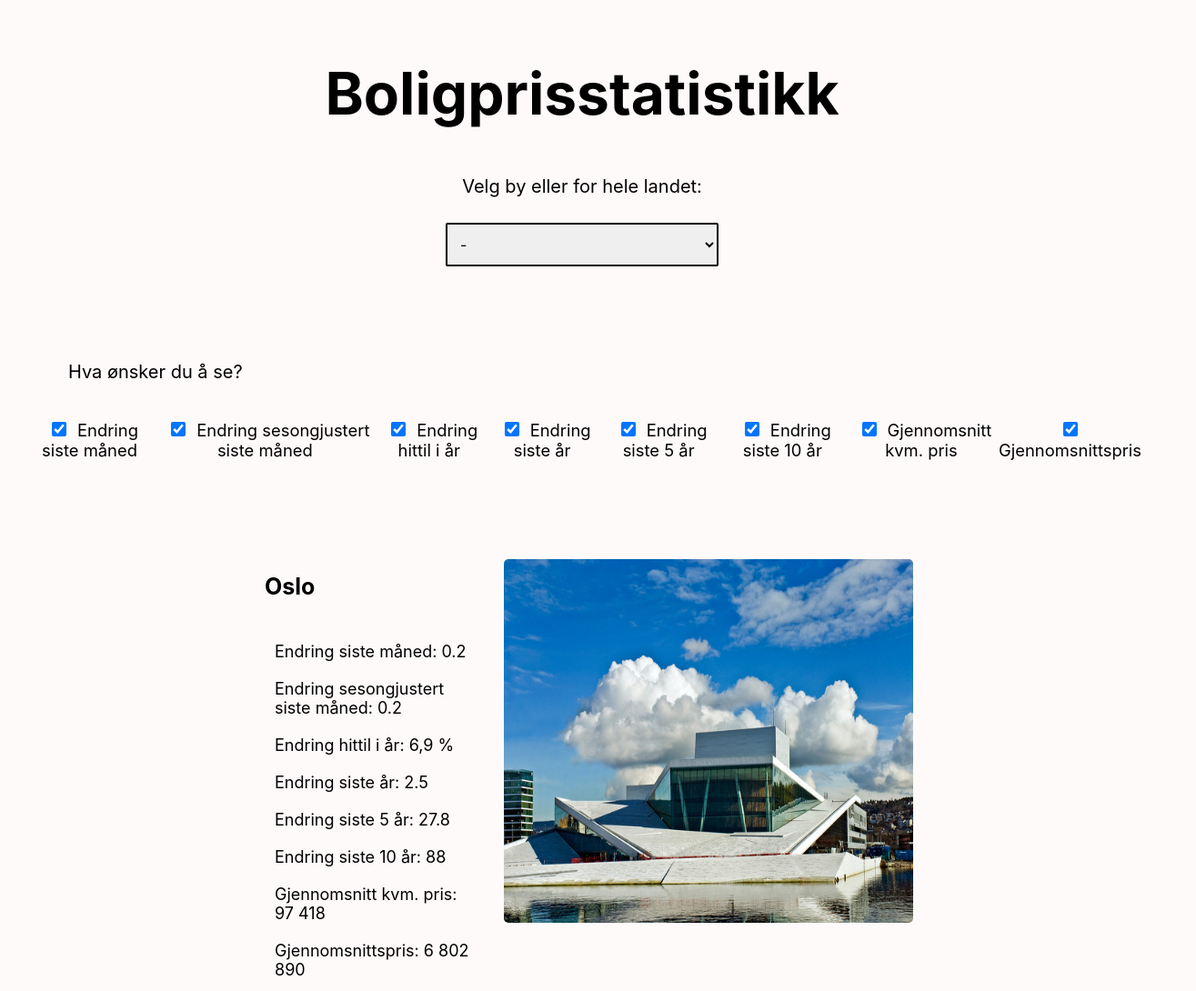
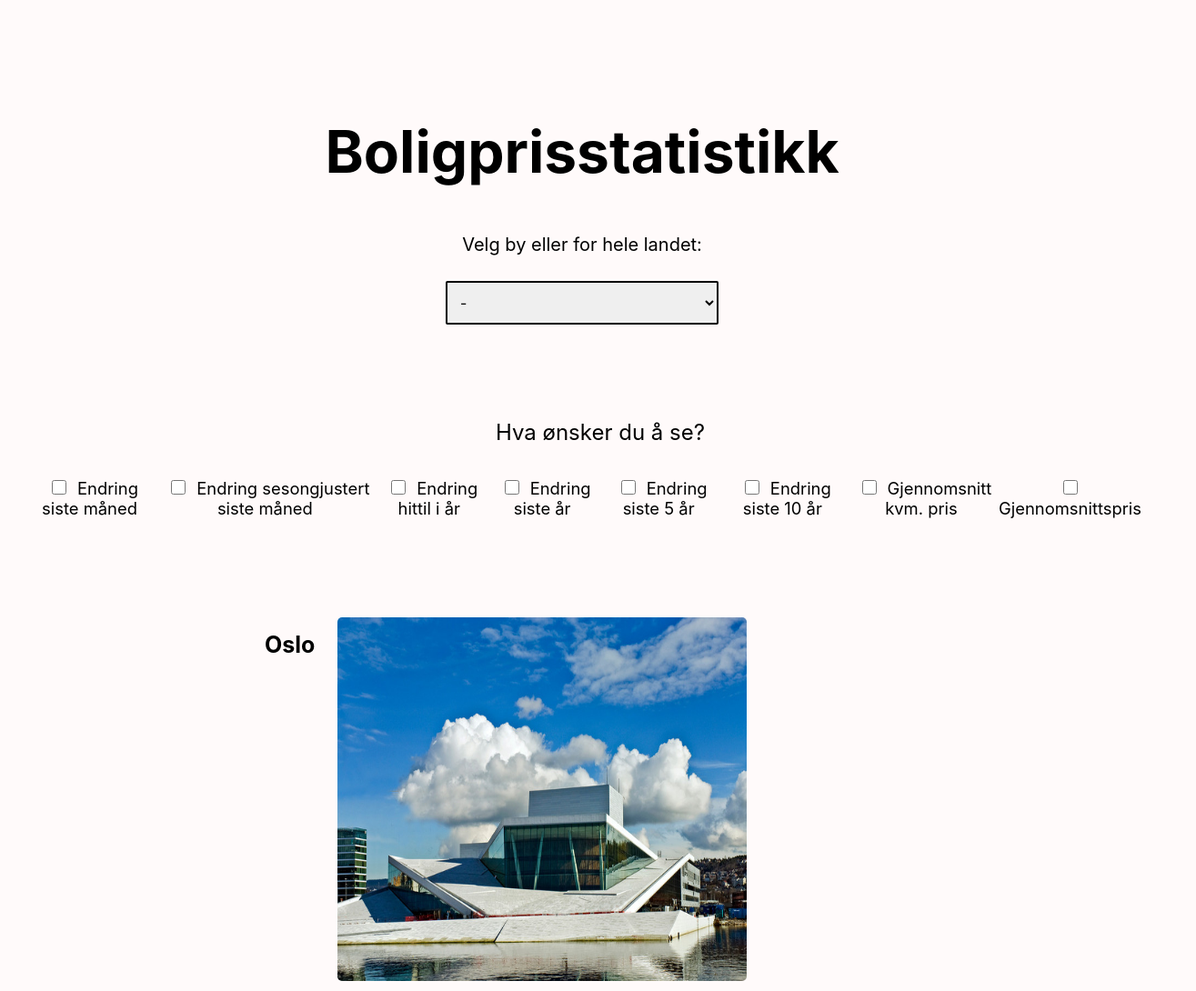
Before and after one commit to petterbjerkaker/fvn-assignment, a plain HTML site: page index.html in a window 1280 px wide. Shown: the top 1090 px of the page at 91% size, 1315 px wide, since content can reach past the window. Drawn offline with Linux system fonts and the light colour scheme.

Commit message:
Change html, css, js

```diff
--- a/css/styles.css
+++ b/css/styles.css
@@ -11,6 +11,7 @@ body{
 	display:flex;
 	justify-content: center;
 	padding:2rem;
+	padding-top:6rem;
 	margin-top:2rem;
 	font-size:4rem;
 }
@@ -82,9 +83,11 @@ p{
 .checkbox-container_title{
 	width:100%;
 	height:1.5rem;
-	font-size:1.25rem;
+	font-size:1.5rem;
 	padding:40px;
-	margin-left:35px;
+	padding-left:5rem;
+	display: flex;
+	justify-content: center;
 }
 
 .checkbox-container{
--- a/index.html
+++ b/index.html
@@ -3,7 +3,7 @@
 <head>
 	<meta charset="UTF-8">
 	<meta name="viewport" content="width=device-width, initial-scale=1.0">
-	<title>Document</title>
+	<title>Boligprisstatistikk</title>
 	<link rel="stylesheet" href="css/reset.css">
 	<link rel="stylesheet" href="css/styles.css">
 	<script src="script.js" defer></script>
@@ -28,14 +28,14 @@
 			Hva ønsker du å se?
 		</div>
 		<div class="checkbox-container" id="checkbox-container">
-			<label><input class="checkbox" type="checkbox" value="Endring siste måned" checked>Endring siste måned</label>
-			<label><input class="checkbox" type="checkbox" value="Endring sesongjustert siste måned" checked>Endring sesongjustert siste måned</label>
-			<label><input class="checkbox" type="checkbox" value="Endring hittil i år" checked>Endring hittil i år</label>
-			<label><input class="checkbox" type="checkbox" value="Endring siste år" checked>Endring siste år</label>
-			<label><input class="checkbox" type="checkbox" value="Endring siste 5 år" checked>Endring siste 5 år</label>
-			<label><input class="checkbox" type="checkbox" value="Endring siste 10 år" checked>Endring siste 10 år</label>
-			<label><input class="checkbox" type="checkbox" value="Gjennomsnitt kvm. pris" checked>Gjennomsnitt kvm. pris</label>
-			<label><input class="checkbox" type="checkbox" value="Gjennomsnittspris" checked>Gjennomsnittspris</label>
+			<label><input class="checkbox" type="checkbox" value="Endring siste måned" >Endring siste måned</label>
+			<label><input class="checkbox" type="checkbox" value="Endring sesongjustert siste måned" >Endring sesongjustert siste måned</label>
+			<label><input class="checkbox" type="checkbox" value="Endring hittil i år" >Endring hittil i år</label>
+			<label><input class="checkbox" type="checkbox" value="Endring siste år" >Endring siste år</label>
+			<label><input class="checkbox" type="checkbox" value="Endring siste 5 år" >Endring siste 5 år</label>
+			<label><input class="checkbox" type="checkbox" value="Endring siste 10 år" >Endring siste 10 år</label>
+			<label><input class="checkbox" type="checkbox" value="Gjennomsnitt kvm. pris" >Gjennomsnitt kvm. pris</label>
+			<label><input class="checkbox" type="checkbox" value="Gjennomsnittspris" >Gjennomsnittspris</label>
 		</div>
 
 		<div id="housing-data"></div>
--- a/script.js
+++ b/script.js
@@ -107,6 +107,7 @@ const housingData = {
 				for(const key in cityData){
 					if(cityData.hasOwnProperty(key) && key !== "image"){
 						const detail = document.createElement("p");
+						detail.setAttribute("data-key", key);
 						detail.textContent = `${key}: ${cityData[key]}`;
 						cityInfo.appendChild(detail);
 					}
@@ -141,7 +142,24 @@ const housingData = {
 		});
 	 }
 
+	 function updateDisplayedFields(){
+		const checkboxes = document.querySelectorAll("#checkbox-container input[type='checkbox']");
+		const selectedFields = Array.from(checkboxes).filter(checkbox => checkbox.checked).map(checkbox => checkbox.value);
+
+		const cityInfos = document.querySelectorAll(".city-info p");
+		cityInfos.forEach(info =>{
+			if(selectedFields.includes(info.getAttribute("data-key"))){
+				info.style.display = "block";
+			}else{
+				info.style.display = "none";
+			}
+		});
+	 }
+
+document.getElementById("checkbox-container").addEventListener("change", updateDisplayedFields);
+
 window.onload = function(){
 	renderHousingData(housingData);
 	updateCityData();
+	updateDisplayedFields();
 };
```
